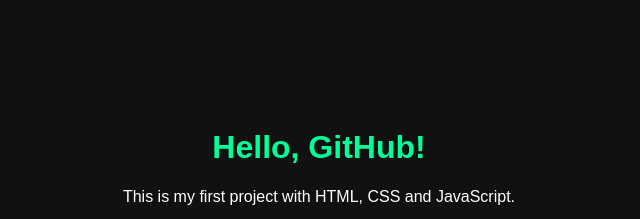
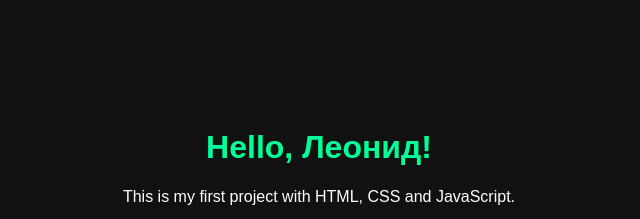
Before and after one commit to AlexKrashenitsyn/my-first-project, a plain HTML site: page index.html in a window 1280 px wide. Shown: the top 219 px of the page, without its empty margins (321-961 px from the left). Drawn offline with Linux system fonts and the light colour scheme.

Commit message:
Update homepage title

```diff
--- a/index.html
+++ b/index.html
@@ -7,7 +7,7 @@
   <link rel="stylesheet" href="style.css">
 </head>
 <body>
-  <h1>Hello, GitHub!</h1>
+  <h1>Hello, Леонид!</h1>
   <p>This is my first project with HTML, CSS and JavaScript.</p>
 
   <button onclick="sayHello()">Click me</button>
```
